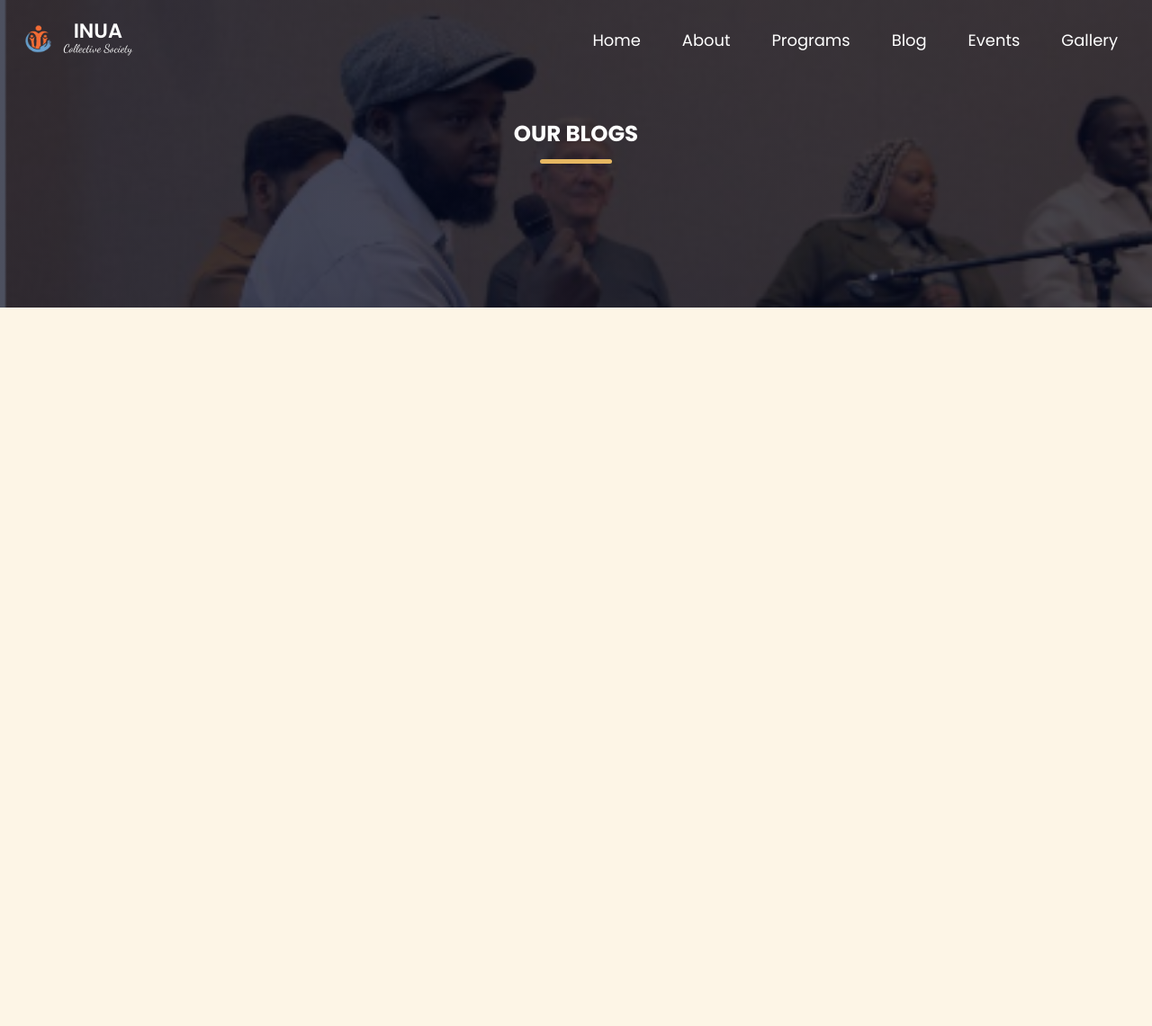
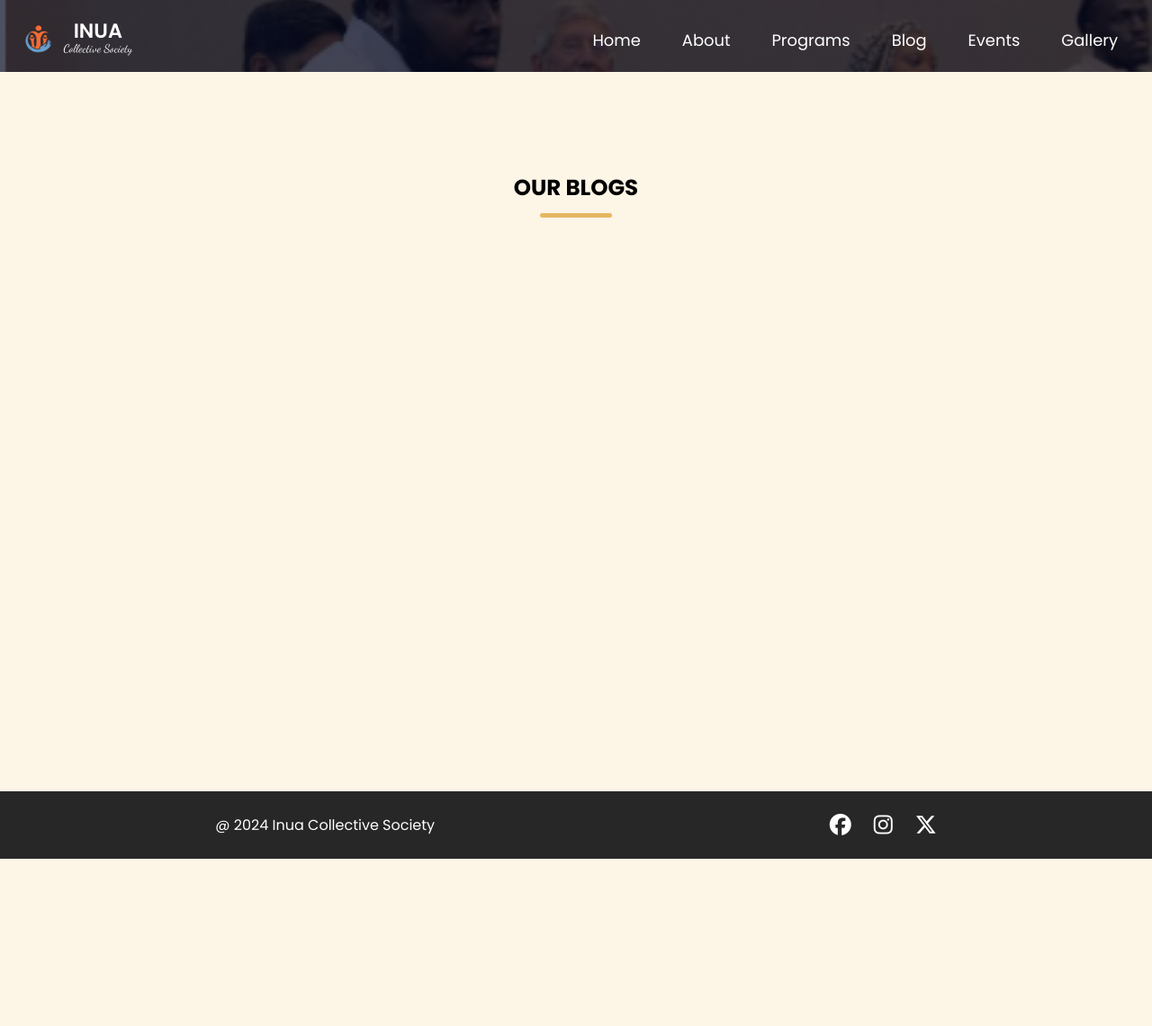
Before and after one commit to ShearStress021/inuaCollective, a Flask app: page /blog in a window 1280 px wide. Shown: the top 1141 px of the page at 90% size. After the commit the page ends 955 px from the top, so only its background shows below. Run offline with Flask 3, Linux system fonts and the light colour scheme; data that the repository does not hold is empty; some web fonts are replaced.

Commit message:
made changes on the banner

```diff
--- a/static/css/style.css
+++ b/static/css/style.css
@@ -163,7 +163,8 @@ header.sticky {
 
 /* ----- Header top ---------- -----*/
 .header-top {
-    padding: 50px 0 60px;
+    /* padding: 50px 0 60px; */
+    height: 80px;
     background-size: cover;
     background-repeat: no-repeat;
     background-position: center;
--- a/templates/blog.html
+++ b/templates/blog.html
@@ -2,10 +2,10 @@
 
 {% block content %}
 <section class="header-top">
-    <h2 class="header-title section-title">Our Blogs</h2>
+
 </section>
 <section class="blog-section">
-
+    <h2 class="section-title">Our Blogs</h2>
     {% if current_user.is_authenticated %}
     <div class="create_blog">
         <a href="{{ url_for('users.create_blog')}}">create Blog</a>
--- a/templates/gallery.html
+++ b/templates/gallery.html
@@ -3,10 +3,10 @@
 {% block content %}
 <main>
     <section class="header-top">
-        <h2 class="header-title section-title">Gallery</h2>
+
     </section>
     <section class="gallery-section">
-
+        <h2 class="section-title">Gallery</h2>
         <div class="section-content">
             <ul class="gallery-list">
                 <li class="gallery-item">
--- a/templates/program.html
+++ b/templates/program.html
@@ -3,9 +3,10 @@
 {% block content %}
 
 <section class="header-top">
-    <h2 class="header-title section-title">Programs</h2>
+
 </section>
 <section class="program-section">
+    <h2 class="section-title">Programs</h2>
 
     {% if current_user.is_authenticated %}
     <div class="create_program">
```
